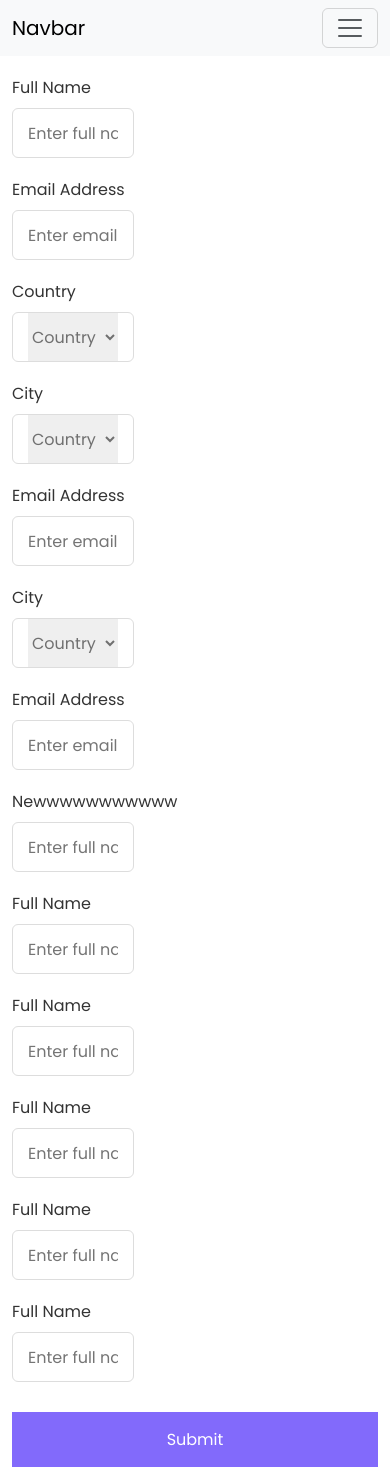
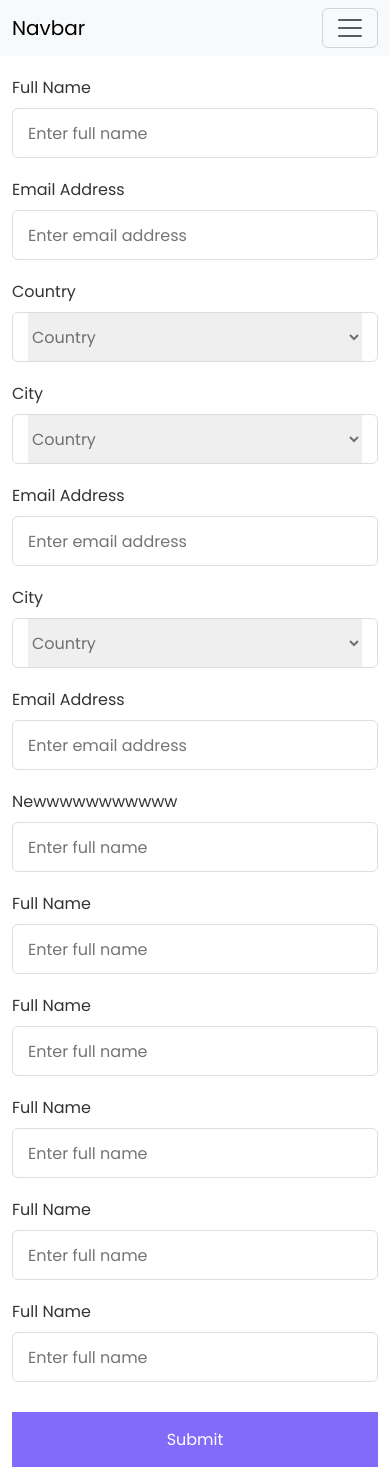
Before and after one commit to rahulGadCoder/React-validation, a React (Create React App) app in the folder demo/: page / in a window 390 px wide. Built offline with nearby package versions, Linux system fonts and the light colour scheme.

Commit message:
adding css

```diff
--- a/demo/src/Components/Home.js
+++ b/demo/src/Components/Home.js
@@ -7,9 +7,9 @@ const Home = () => {
       <section className="container-fluid">
         <div className="row justify-content-start">
           <form action="#" className="form">
-            <div className="col-2"></div>
+            <div className="col-md-2"></div>
 
-            <div className="col-4">
+            <div className="col-md-4">
               <div className="input-box">
                 <label>Full Name</label>
                 <input type="text" placeholder="Enter full name" required />
@@ -70,7 +70,7 @@ const Home = () => {
               </div>
             </div>
 
-            <div className="col-4">
+            <div className="col-md-4">
               <div className="input-box">
                 <label>Newwwwwwwwwww</label>
                 <input type="text" placeholder="Enter full name" required />
@@ -101,7 +101,7 @@ const Home = () => {
                 <input type="text" placeholder="Enter full name" required />
               </div>
             </div>
-            <div className="col-2"></div>
+            <div className="col-md-2"></div>
 
             <button>Submit</button>
           </form>
```
